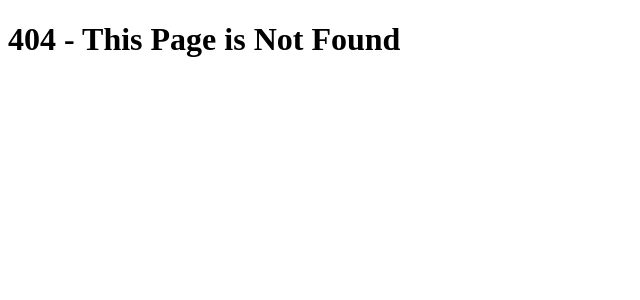
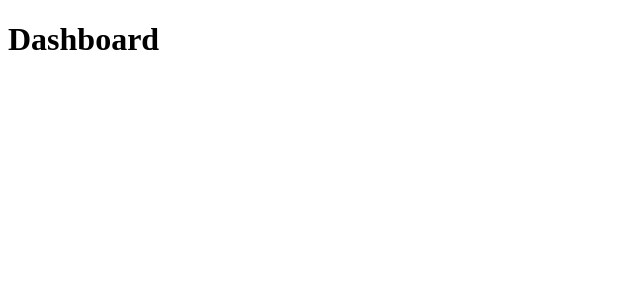
Before and after one commit to mokaty1818795/nextjs, a Next.js app in the folder my-app/: page /dashboard in a window 1280 px wide. Before the commit this address had no page. Shown: the top 300 px of the page, without its empty margins (0-640 px from the left). Built offline with nearby package versions, Linux system fonts and the light colour scheme.

Commit message:
added file colocation

```diff
--- /dev/null
+++ b/my-app/src/app/dashboard/page.tsx
@@ -0,0 +1,7 @@
+export default function Dashboard() {
+  return (
+    <>
+      <h1>Dashboard</h1>
+    </>
+  );
+}
```
Also changed, not shown: my-app/src/app/dashboard/LineChart.tsx (added, +7 -0 lines).
